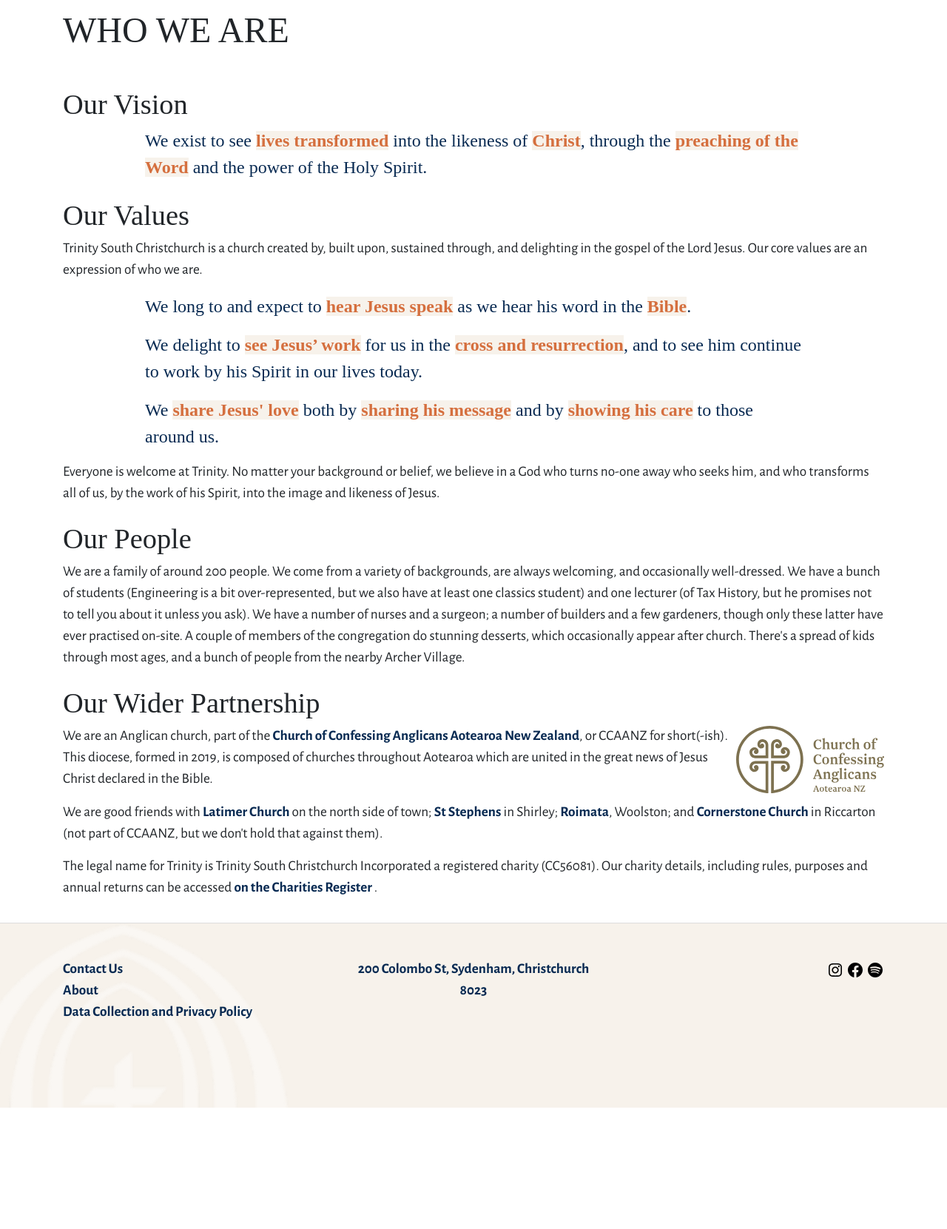
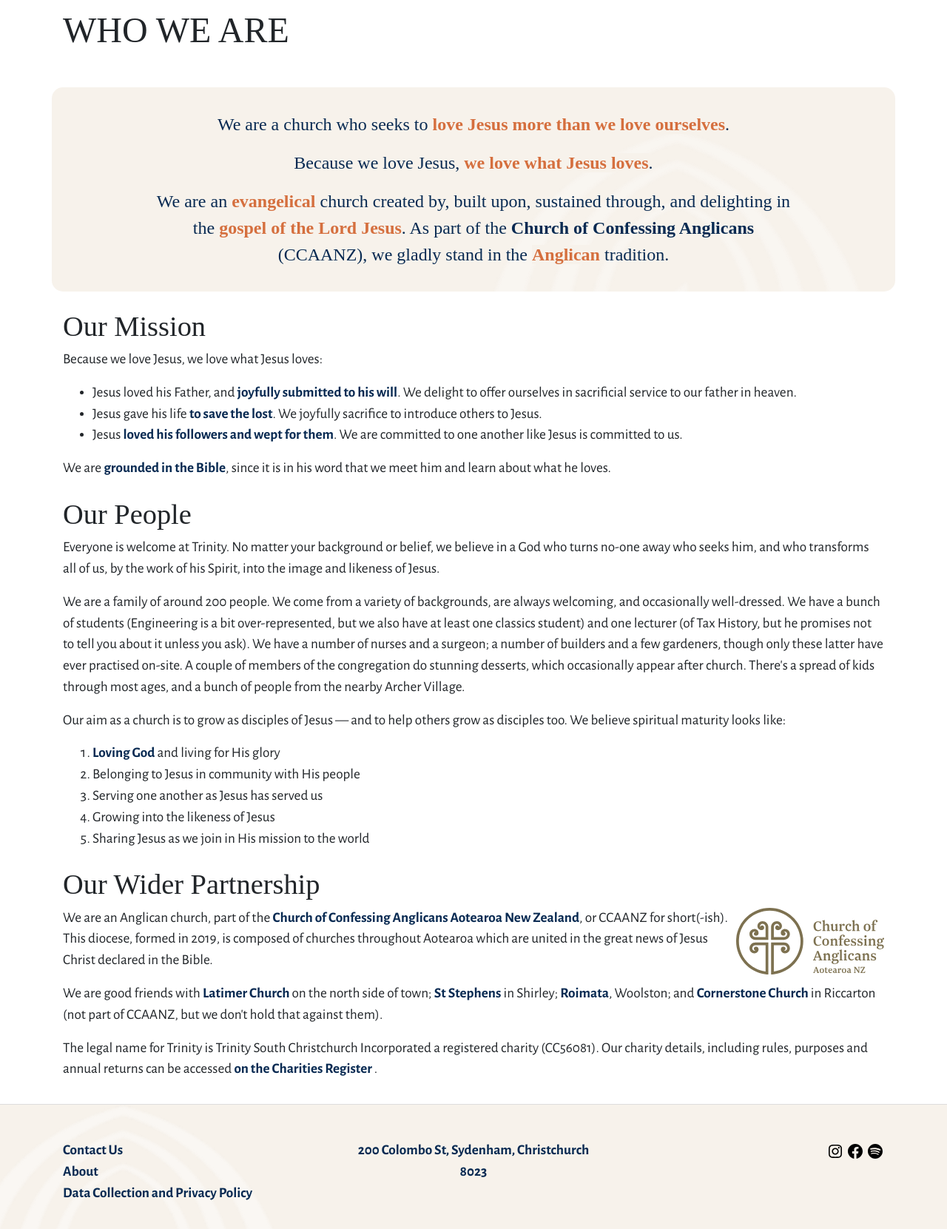
Before and after one commit to trinitysc/jekyll-blog, a Jekyll site: the page built from about/who-we-are.html, in a window 1280 px wide, cut to the strip 728-2470 px from the top of the page. Shown: the top 1661 px of the strip at 74% size. Built offline with Jekyll 4.4.1, drawn with Linux system fonts in a browser that asks for light colours; before the commit the page ends 2225 px from its top, so only the background shows below that.

Commit message:
Update values

```diff
--- a/_includes/head.html
+++ b/_includes/head.html
@@ -28,7 +28,7 @@
   <link rel="preconnect" href="https://fonts.gstatic.com" crossorigin>
   <link href="https://fonts.googleapis.com/css2?family=Alegreya+Sans:ital,wght@0,100;0,300;0,400;0,500;0,700;0,800;0,900;1,100;1,300;1,400;1,500;1,700;1,800;1,900&family=Julius+Sans+One&display=swap" rel="stylesheet">
   <link rel="stylesheet" href="{{ "/assets/css/bootstrap.css" | relative_url }}">
-  <link rel="stylesheet" href="{{ "/assets/css/site.css?20250411" | relative_url }}">
+  <link rel="stylesheet" href="{{ "/assets/css/site.css?20250623" | relative_url }}">
   {%- feed_meta -%}
   {%- if jekyll.environment == 'production' and site.google_analytics -%}
   {%- include google-analytics.html -%}
--- a/about/who-we-are.html
+++ b/about/who-we-are.html
@@ -7,35 +7,52 @@
 
 <div class="row">
   <div class="col">
+    <h2 class="d-none">Our Values</h2>
 
-<h2>Our Vision</h2>
-<p class="brochure">We exist to see <strong>lives transformed</strong> into the likeness of <strong>Christ</strong>, through the <strong>preaching
-of the Word</strong> and the power of the Holy Spirit.</p>
+    <div class="jumbotron locators row mb-4 p-4">
+      <p class="brochure">We are a church who seeks to <strong>love Jesus more than we love ourselves</strong>.</p>
 
-<h2 class="mt-4">Our Values</h2>
+      <p class="brochure">Because we love Jesus, <strong>we love what Jesus loves</strong>.</p>
 
-<p>Trinity South Christchurch is a church created by, built upon, sustained through,
-and delighting in the gospel of the Lord Jesus. Our core values are an expression of who we are.</p>
+      <p class="brochure">
+        We are an <strong>evangelical</strong> church created by, built upon, sustained through,
+        and delighting in the <strong>gospel of the Lord Jesus</strong>.
+        As part of the <a href="https://confessinganglicans.nz/">Church of Confessing Anglicans</a> (CCAANZ),
+        we gladly stand in the <strong>Anglican</strong> tradition.
+      </p>
+    </div>
 
-<p class="brochure">We long to and expect to <strong>hear Jesus speak</strong> as we hear his word in the <strong>Bible</strong>.</p>
+    <h2 class="mt-4">Our Mission</h2>
+    <p>Because we love Jesus, we love what Jesus loves:</p>
+    <ul>
+      <li>Jesus loved his Father, and <a href="https://www.biblegateway.com/passage/?search=John%205%3A19-30&version=NIV">joyfully submitted to his will</a>. We delight to offer ourselves in sacrificial service to our father in heaven.</li>
+      <li>Jesus gave his life <a href="https://www.biblegateway.com/passage/?search=Luke%2019%3A10&version=NIV">to save the lost</a>. We joyfully sacrifice to introduce others to Jesus.</li>
+      <li>Jesus <a href="https://www.biblegateway.com/passage/?search=John%2011%3A33-35&version=NIV">loved his followers and wept for them</a>. We are committed to one another like Jesus is committed to us.</li>
+    </ul>
+    <p>We are <a href="/articles/devotion/">grounded in the Bible</a>, since it is in his word that we meet him and learn about what he loves.</p>
 
-<p class="brochure">We delight to <strong>see Jesus’ work</strong> for us in the <strong>cross and resurrection</strong>, and to see him continue to
-    work by his Spirit in our lives today.</p>
-
-<p class="brochure">We <strong>share Jesus' love</strong> both by <strong>sharing his message</strong> and by <strong>showing his care</strong> to those around us.</p>
-
+    <h2 class="mt-4">Our People</h2>
     <p>
       Everyone is welcome at Trinity.  No matter your background or belief, we believe in a God who turns no-one
-  away who seeks him, and who transforms all of us, by the work of his Spirit, into the image and likeness of Jesus.<p>
-
-<h2 class="mt-4">Our People</h2>
+      away who seeks him, and who transforms all of us, by the work of his Spirit, into the image and likeness of Jesus.
+    <p>
     <p>We are a family of around 200 people. We come from a variety of backgrounds, are always welcoming, and occasionally well-dressed. We have a bunch of students (Engineering is a bit over-represented, but we also have at least one classics student) and one lecturer (of Tax History, but he promises not to tell you about it unless you ask). We have a number of nurses and a surgeon; a number of builders and a few gardeners, though only these latter have ever practised on-site. A couple of members of the congregation do stunning desserts, which occasionally appear after church. There's a spread of kids through most ages, and a bunch of people from the nearby Archer Village. </p>
+    <p>Our aim as a church is to grow as disciples of Jesus — and to help others grow as disciples too. We believe spiritual maturity looks like:</p>
+    <ol>
+      <li><a href="/articles/devotion/">Loving God</a> and living for His glory</li>
+      <li>Belonging to Jesus in community with His people</li>
+      <li>Serving one another as Jesus has served us</li>
+      <li>Growing into the likeness of Jesus</li>
+      <li>Sharing Jesus as we join in His mission to the world</li>
+    </ol>
 
     <h2 class="mt-4">Our Wider Partnership</h2>
 
-<p><a href="https://confessinganglicans.nz/"><img src="/media/logos/ccaanz.svg" alt="CCAANZ Logo" style="width:200px; float:right; margin:0 0 10px 10px;"/></a>
+    <p>
+      <a href="https://confessinganglicans.nz/"><img src="/media/logos/ccaanz.svg" alt="CCAANZ Logo" style="width:200px; float:right; margin:0 0 10px 10px;" /></a>
       We are an Anglican church, part of the <a href="https://confessinganglicans.nz/">Church of Confessing Anglicans Aotearoa New Zealand</a>, or CCAANZ for short(-ish).
-    This diocese, formed in 2019, is composed of churches throughout Aotearoa which are united in the great news of Jesus Christ declared in the Bible. </p>
+      This diocese, formed in 2019, is composed of churches throughout Aotearoa which are united in the great news of Jesus Christ declared in the Bible.
+    </p>
     <p>
       We are good friends with
       <a href="https://latimerchurch.nz/">Latimer Church</a> on the north side of town;
@@ -43,9 +60,11 @@
       <a href="https://roimata.church/">Roimata</a>, Woolston; and
       <a href="https://www.cornerstone.org.nz/">Cornerstone Church</a> in Riccarton (not part of CCAANZ, but we don't hold that against them).
     </p>
-<p>The legal name for Trinity is Trinity South Christchurch Incorporated a registered charity (CC56081).
+    <p>
+      The legal name for Trinity is Trinity South Christchurch Incorporated a registered charity (CC56081).
       Our charity details, including rules, purposes and annual returns can be accessed
-    <a href="https://www.register.charities.govt.nz/CharitiesRegister/ViewCharity?accountId=be13e83e-8da9-e811-8e8d-00155d6b7730&searchId=5b40cef5-a16f-48f2-a324-86b8fbce9307">on the Charities Register </a>.</p>
+      <a href="https://www.register.charities.govt.nz/CharitiesRegister/ViewCharity?accountId=be13e83e-8da9-e811-8e8d-00155d6b7730&searchId=5b40cef5-a16f-48f2-a324-86b8fbce9307">on the Charities Register </a>.
+    </p>
 
   </div>
 </div>
--- a/assets/css/site.css
+++ b/assets/css/site.css
@@ -305,6 +305,9 @@
 p.brochure {
   width: 80%;
   margin-left: 10%;
+  margin-right: 10%;
+  margin-top: 0.5rem;
+  margin-bottom: 0.5rem;
 }
 
 .brochure strong {
```
Also changed, not shown: _articles/devotion.md (+4 -4 lines). Lines whose indentation alone changed are shown as unchanged.
